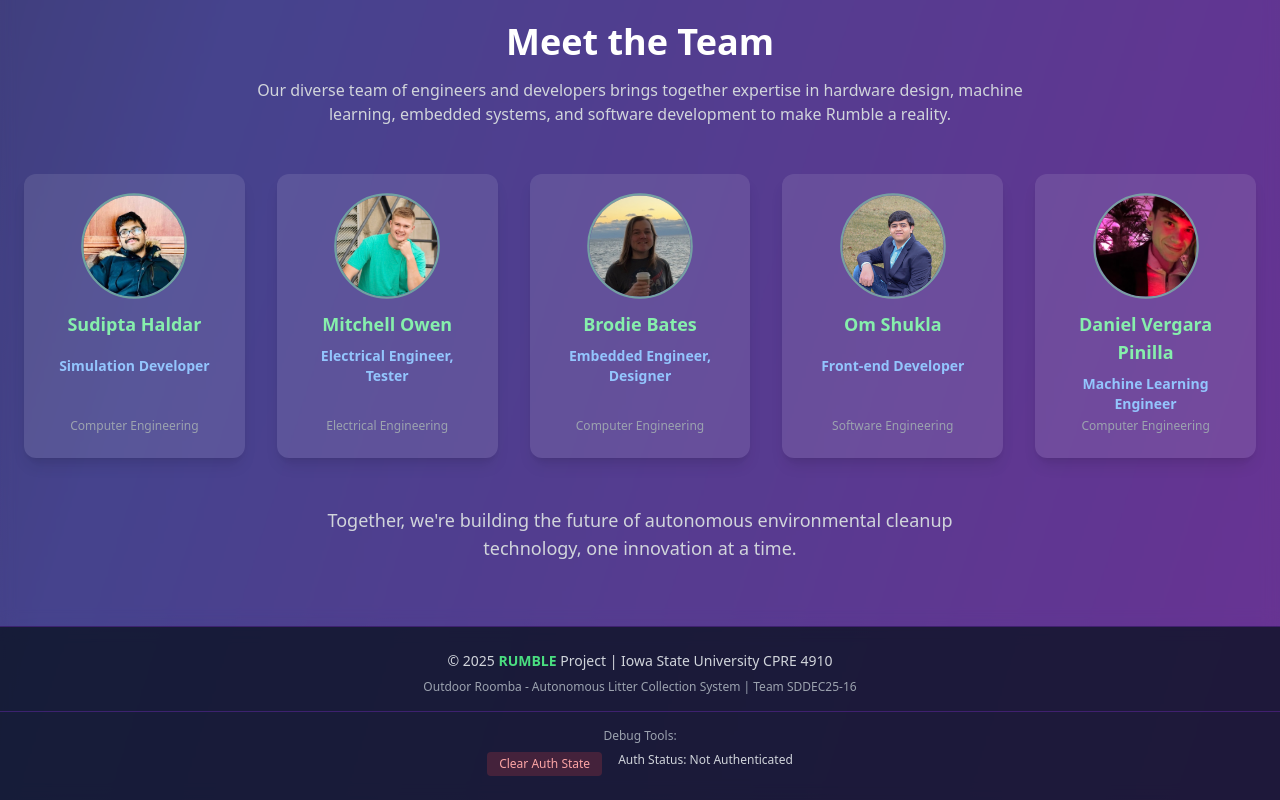
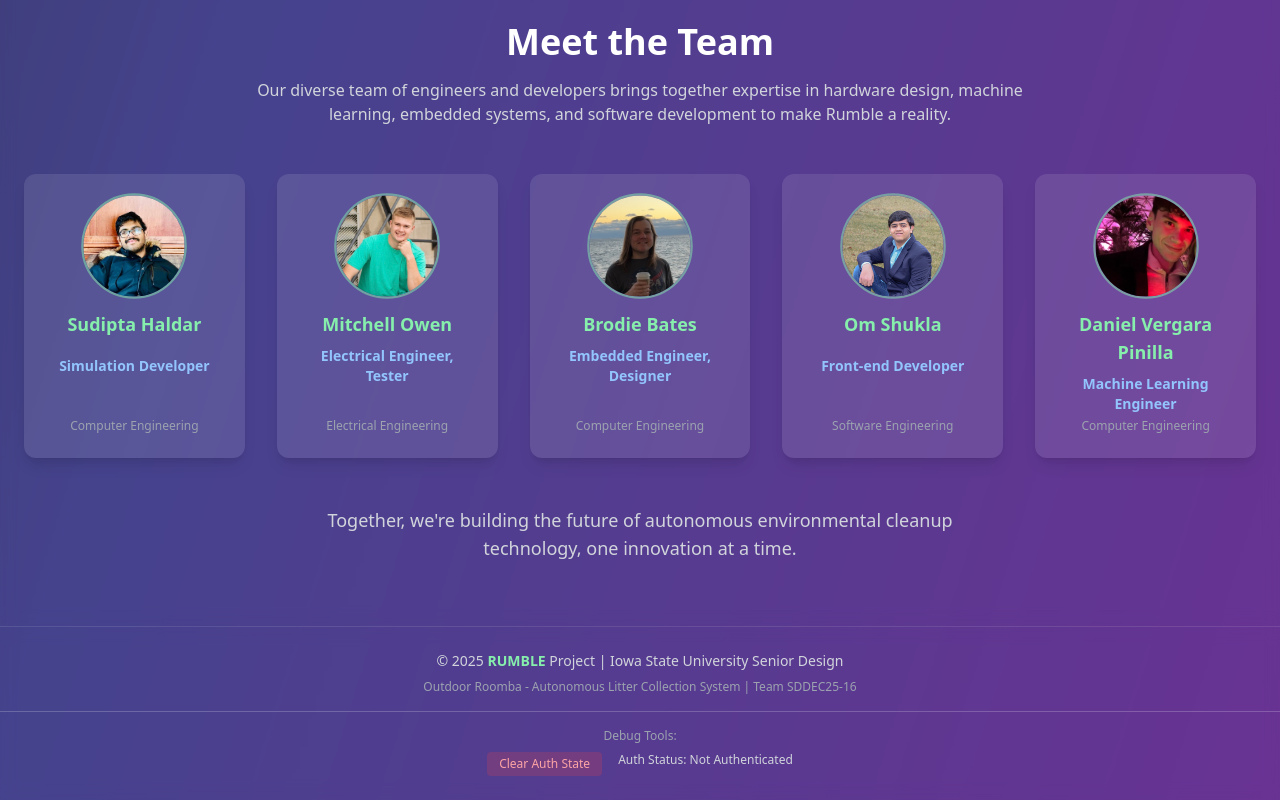
Before and after one commit to shuklaom/RUMBLE, a React (Create React App) app in the folder rumble-react/: page / in a window 1280 px wide. Shown: the part 3324-4124 px from the top of the page. Built offline with nearby package versions, Linux system fonts and the light colour scheme.

Commit message:
finished reverting color scheme

```diff
--- a/rumble-react/src/components/landing/LandingPage.js
+++ b/rumble-react/src/components/landing/LandingPage.js
@@ -355,16 +355,17 @@ const LandingPage = () => {
       </section>
 
       {/* Footer */}
-      <footer id="footer" className="bg-gray-900/80 backdrop-blur py-6 text-center text-gray-300 border-t border-purple-600/30">
+      <footer id="footer" className="bg-white/10 backdrop-blur py-6 text-center text-gray-300 border-t border-white/10">
         <p className="text-sm mb-2">
-          &copy; 2025 <span className="text-green-400 font-bold">RUMBLE</span> Project | Iowa State University CPRE 4910
+          &copy; 2025 <span className="text-green-300 font-bold">RUMBLE</span> Project | Iowa State University Senior Design
         </p>
         <p className="text-xs text-gray-400">
           Outdoor Roomba - Autonomous Litter Collection System | Team SDDEC25-16
         </p>
+
         {/* Debug section - remove in production */}
         {process.env.NODE_ENV === 'development' && (
-          <div className="mt-4 border-t border-purple-600/30 pt-4">
+          <div className="mt-4 border-t border-white/20 pt-4">
             <p className="text-xs text-gray-400 mb-2">Debug Tools:</p>
             <div className="flex justify-center gap-4">
               <button
```
